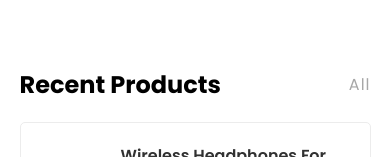
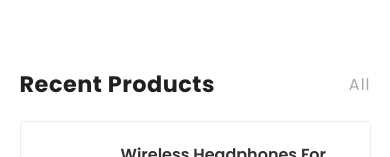
Before and after one commit to goingtointernet/electronic-site, a plain HTML site: page index.html in a window 390 px wide. Shown: the part 551-708 px from the top of the page. Drawn offline with Linux system fonts and the light colour scheme.

Commit message:
Update style.css

```diff
--- a/css/style.css
+++ b/css/style.css
@@ -290,7 +290,8 @@ ul{
     width: 100%;
     margin: auto;
 }
-.product-heading h3{
+.product-heading h3,
+.product-heading h2{
     font-size: 1.56rem;
     font-weight: 700;
     color: #202020;
@@ -877,7 +878,8 @@ footer{
         min-height: 200px;
     }
     .h-contact-text h3,
-    .product-heading h3{
+    .product-heading h3,
+    .product-heading h2{
         font-size: 1.4rem;
     }
     .services{
```
